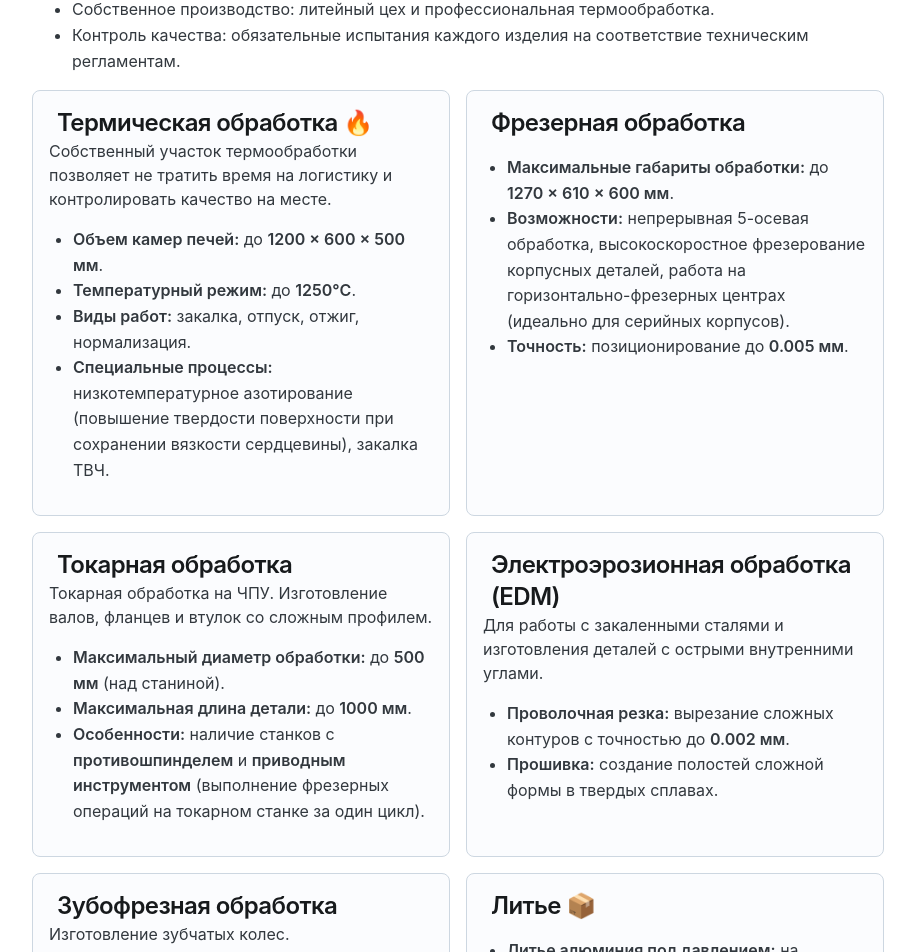
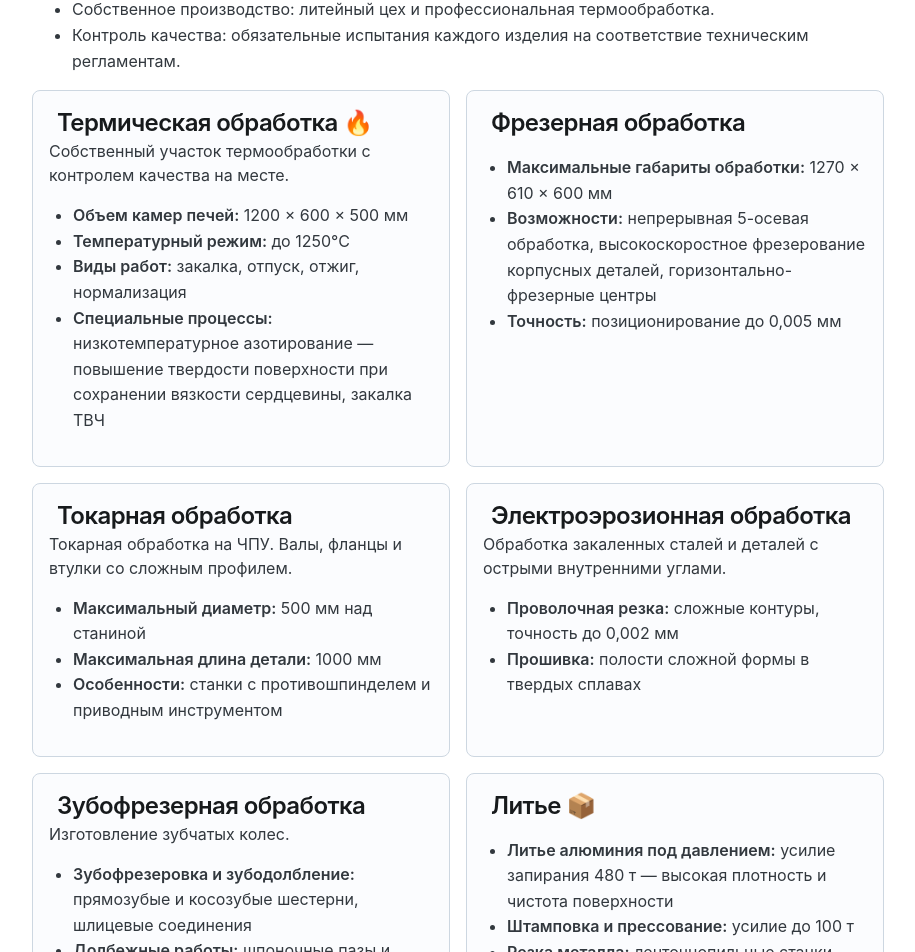
Before and after one commit to piek-motors/zavod_site, a Next.js app: page / in a window 1280 px wide. Shown: the part 339-1291 px from the top of the page, without its empty margins (182-1097 px from the left). Built offline with nearby package versions, Linux system fonts and the light colour scheme.

Commit message:
update main page

```diff
--- a/content/home.mdx
+++ b/content/home.mdx
@@ -11,45 +11,48 @@ import { MyCard, CardWrapper } from '../lib/components/card'
 
 <CardWrapper>
   <MyCard title='Термическая обработка 🔥' link='/service/heating'>
-    Собственный участок термообработки позволяет не тратить время на логистику и контролировать качество на месте.
-    * **Объем камер печей:** до **1200 × 600 × 500 мм**.
-    * **Температурный режим:** до **1250°C**.
-    * **Виды работ:** закалка, отпуск, отжиг, нормализация.
-    * **Специальные процессы:** низкотемпературное азотирование (повышение твердости поверхности при сохранении вязкости сердцевины), закалка ТВЧ.
+    Собственный участок термообработки с контролем качества на месте.
+
+    * **Объем камер печей:** 1200 × 600 × 500 мм
+    * **Температурный режим:** до 1250°C
+    * **Виды работ:** закалка, отпуск, отжиг, нормализация
+    * **Специальные процессы:** низкотемпературное азотирование — повышение твердости поверхности при сохранении вязкости сердцевины, закалка ТВЧ
   </MyCard>
 
   <MyCard title='Фрезерная обработка' link='/service/milling'>
-    * **Максимальные габариты обработки:** до **1270 × 610 × 600 мм**.
-    * **Возможности:** непрерывная 5-осевая обработка, высокоскоростное фрезерование корпусных деталей, работа на горизонтально-фрезерных центрах (идеально для серийных корпусов).
-    * **Точность:** позиционирование до **0.005 мм**.
+    * **Максимальные габариты обработки:** 1270 × 610 × 600 мм
+    * **Возможности:** непрерывная 5-осевая обработка, высокоскоростное фрезерование корпусных деталей, горизонтально-фрезерные центры
+    * **Точность:** позиционирование до 0,005 мм
   </MyCard>
 
   <MyCard title='Токарная обработка' link='/service/turning'>
-    Токарная обработка на ЧПУ. Изготовление валов, фланцев и втулок со сложным профилем.
-    * **Максимальный диаметр обработки:** до **500 мм** (над станиной).
-    * **Максимальная длина детали:** до **1000 мм**.
-    * **Особенности:** наличие станков с **противошпинделем** и **приводным инструментом** (выполнение фрезерных операций на токарном станке за один цикл).
+    Токарная обработка на ЧПУ. Валы, фланцы и втулки со сложным профилем.
+
+    * **Максимальный диаметр:** 500 мм над станиной
+    * **Максимальная длина детали:** 1000 мм
+    * **Особенности:** станки с противошпинделем и приводным инструментом
   </MyCard>
 
-    <MyCard title='Электроэрозионная обработка (EDM)' link='/service/edm'>
-    Для работы с закаленными сталями и изготовления деталей с острыми внутренними углами.
-    * **Проволочная резка:** вырезание сложных контуров с точностью до **0.002 мм**.
-    * **Прошивка:** создание полостей сложной формы в твердых сплавах.
+  <MyCard title='Электроэрозионная обработка' link='/service/edm'>
+    Обработка закаленных сталей и деталей с острыми внутренними углами.
+
+    * **Проволочная резка:** сложные контуры, точность до 0,002 мм
+    * **Прошивка:** полости сложной формы в твердых сплавах
   </MyCard>
 
-    <MyCard title='Зубофрезная обработка' link='/service/gear-cutting'>
+  <MyCard title='Зубофрезерная обработка' link='/service/gear-cutting'>
     Изготовление зубчатых колес.
-    * **Зубофрезеровка и зубодолбление:** нарезка прямозубых и косозубых шестерен, шлицевых соединений.
-    * **Долбежные работы:** создание шпоночных пазов и внутренних шлицев в глухих и сквозных отверстиях.
+
+    * **Зубофрезеровка и зубодолбление:** прямозубые и косозубые шестерни, шлицевые соединения
+    * **Долбежные работы:** шпоночные пазы и внутренние шлицы в глухих и сквозных отверстиях
   </MyCard>
 
   <MyCard title='Литье 📦' link='/service/casting'>
-    * **Литье алюминия под давлением:** на машинах с усилием запирания до **480 тонн** (высокая плотность и чистота поверхности).
-    * **Штамповка и прессование:** усилие до **100 тонн**.
-    * **Резка металла:** ленточнопильные станки (диаметр заготовки до **520 мм**) и гильотинная резка листа.
+    * **Литье алюминия под давлением:** усилие запирания 480 т — высокая плотность и чистота поверхности
+    * **Штамповка и прессование:** усилие до 100 т
+    * **Резка металла:** ленточнопильные станки — диаметр заготовки 520 мм, гильотинная резка листа
   </MyCard>
 </CardWrapper>
-
 
 ### 📐 Контроль качества (ОТК)
 Мы гарантируем соответствие чертежу благодаря объективному инструментальному контролю:
```
Lines whose indentation alone changed are shown as unchanged.
